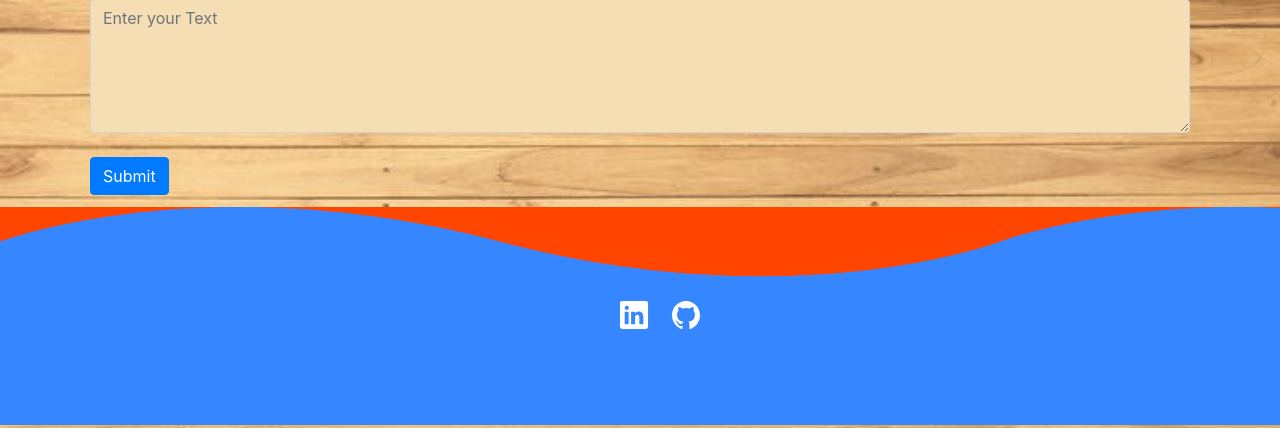
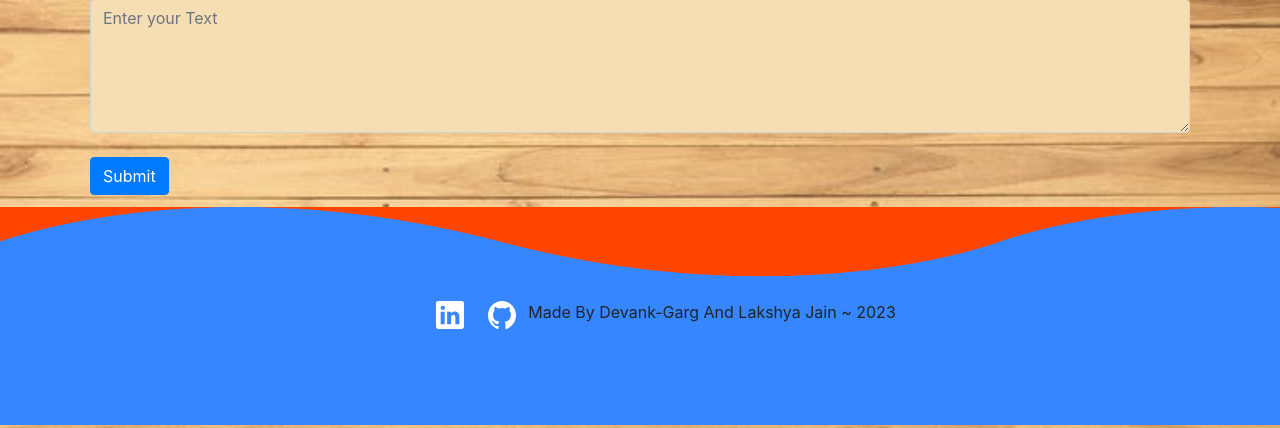
Before and after one commit to Devank-Garg/Text-Summarization, a Flask app: page / in a window 1280 px wide. Shown: the part 372-800 px from the top of the page. Run offline with Flask 2, Linux system fonts and the light colour scheme; some web fonts are replaced.

Commit message:
Added Footer Text

```diff
--- a/templates/index.html
+++ b/templates/index.html
@@ -62,6 +62,7 @@
             <li><a href="https://github.com/Devank-Garg"><ion-icon name="logo-github"></ion-icon></a></li>
 
         </ul>
+            <p class="footer-text">Made By Devank-Garg And Lakshya Jain ~ 2023</p>
 
     </div>
 
```
